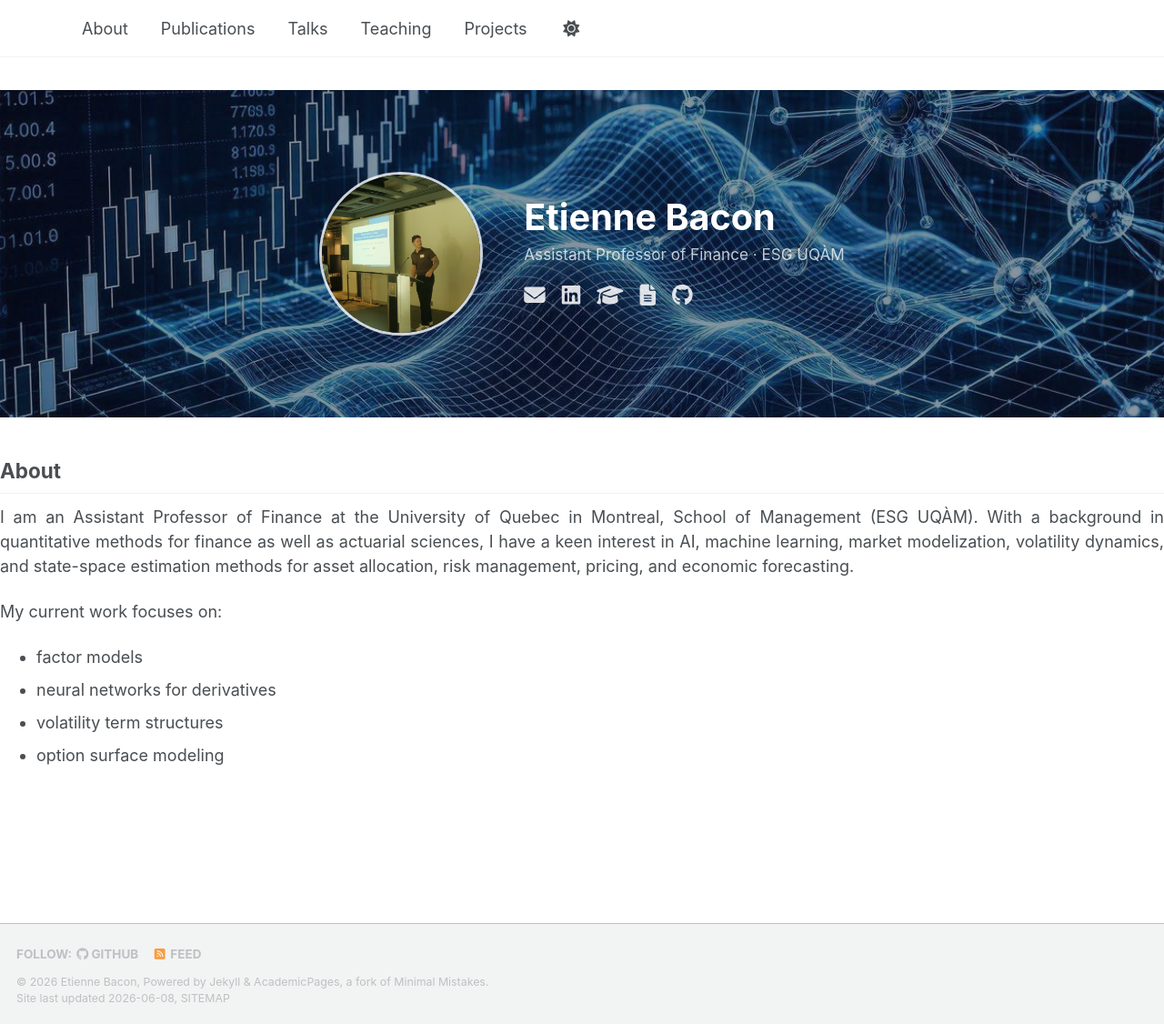
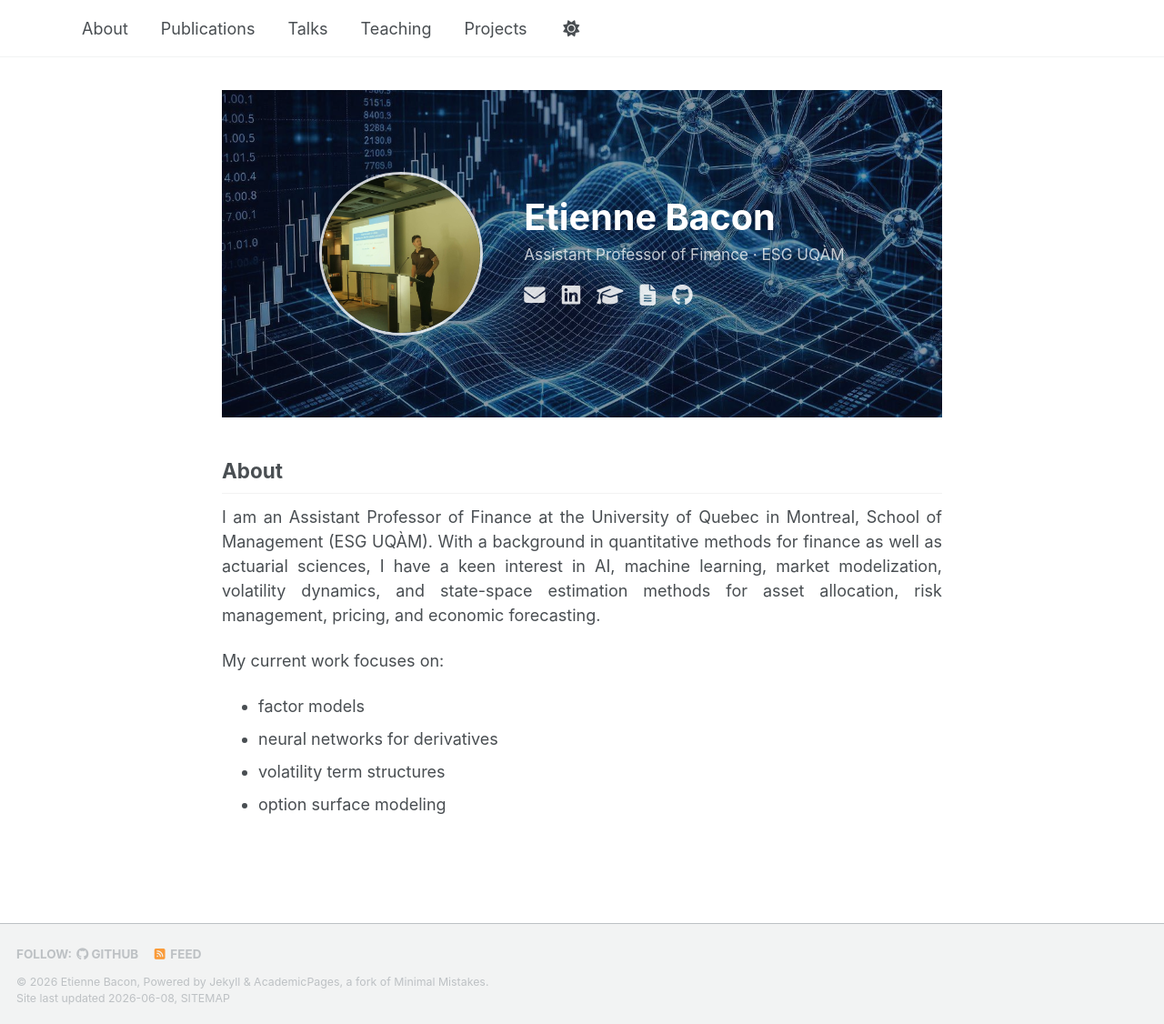
Before and after one commit to EtienneBacon/EtienneBacon.github.io, a Jekyll site: the page built from _pages/about.md, in a window 1280 px wide and 1126 px high. Shown: the whole window at 91% size. Built offline with Jekyll 4.4.1, drawn with Linux system fonts in a browser that asks for light colours; a script bundle is joined from its source files by our own code; library files that are not in the unit come from our copies.

Commit message:
Update main.scss

```diff
--- a/assets/css/main.scss
+++ b/assets/css/main.scss
@@ -149,8 +149,8 @@ html, body {
 
 /* ── About section ── */
 .page__content {
-  max-width: 900px;
-  margin: 2rem auto;
-  padding: 0 3rem;
+  max-width: 900px !important;
+  margin: 2rem auto !important;
+  padding: 0 3rem !important;
   text-align: justify;
 }
```
